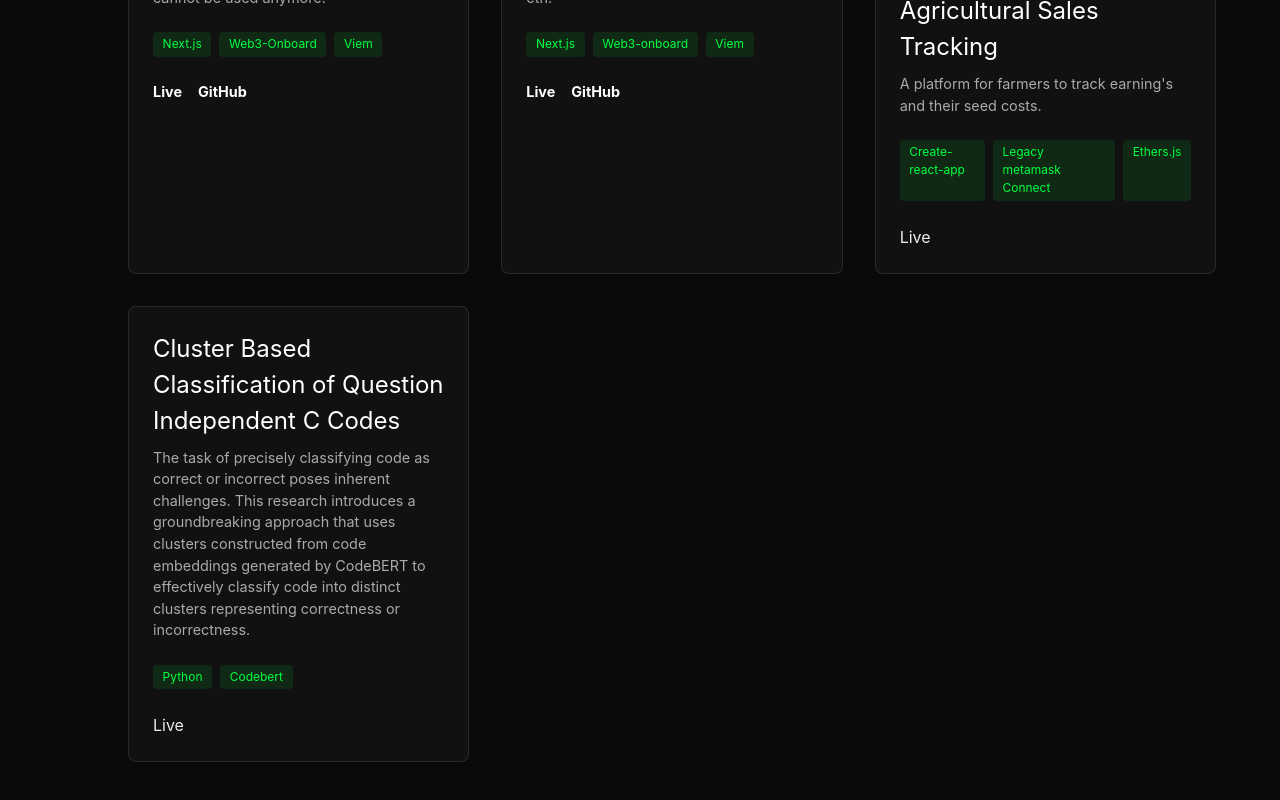
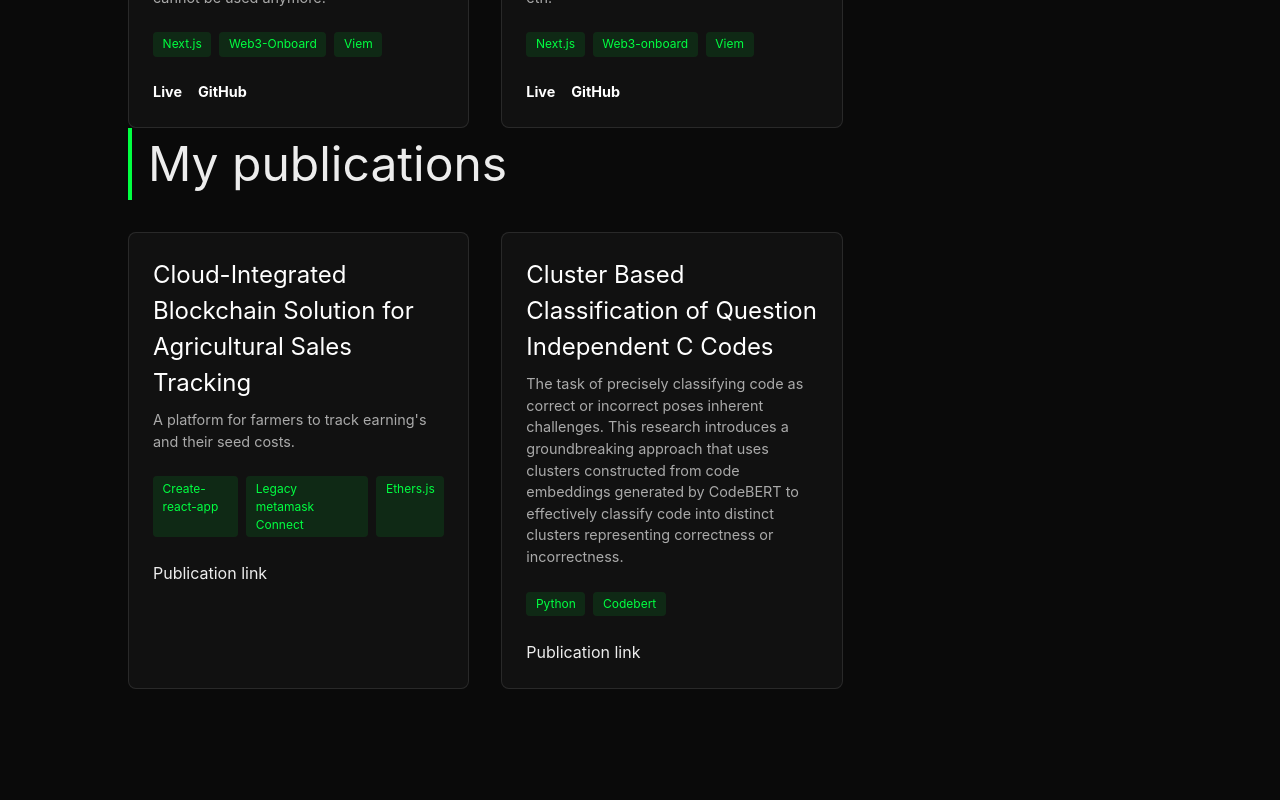
Before and after one commit to raoaniruddh92/raoaniruddh92-portfolio, a Next.js app: page / in a window 1280 px wide. Shown: the part 676-1476 px from the top of the page. After the commit the page ends 1429 px from the top, so only its background shows below. Built offline with nearby package versions, Linux system fonts and the light colour scheme.

Commit message:
Ui update

```diff
--- a/app/Projects.tsx
+++ b/app/Projects.tsx
@@ -42,7 +42,10 @@ export default function Projects() {
         <a className="project-link" href="https://github.com/raoaniruddh92/coffee-next-viem">GitHub</a>
       </div>
     </div>
+    </div>
+    <h2 className="projects-title">My publications </h2>
 
+  <div className="projects-grid">
     <div className="project-card">
       <h3 className="project-title">Cloud-Integrated Blockchain Solution for Agricultural Sales Tracking</h3>
       <p className="project-description">
@@ -56,7 +59,7 @@ export default function Projects() {
       </div>
 
       <div className="project-links">
-        <a className="Publication-Link" href="https://ieeexplore.ieee.org/document/10726066">Live</a>
+        <a className="Publication-Link" href="https://ieeexplore.ieee.org/document/10726066">Publication link</a>
       </div>
     </div>
 
@@ -72,7 +75,7 @@ export default function Projects() {
       </div>
 
       <div className="project-links">
-        <a className="Publication-Link" href="https://ifip.hal.science/IFIP-AICT-723/hal-05157383">Live</a>
+        <a className="Publication-Link" href="https://ifip.hal.science/IFIP-AICT-723/hal-05157383">Publication link</a>
       </div>
     </div>
   </div>
```
Also changed, not shown: 1 other file (tests, documents, lock files or other folders).
